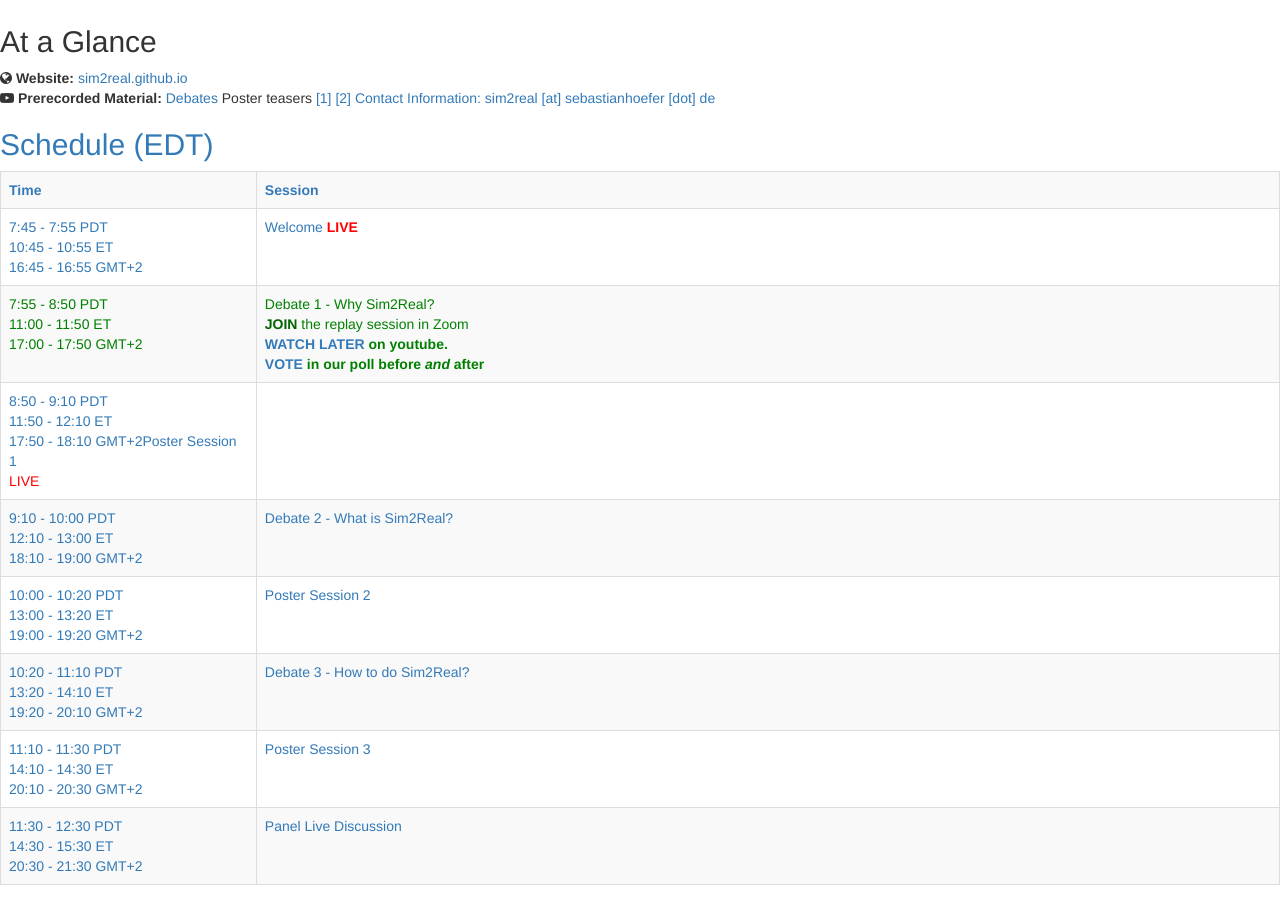
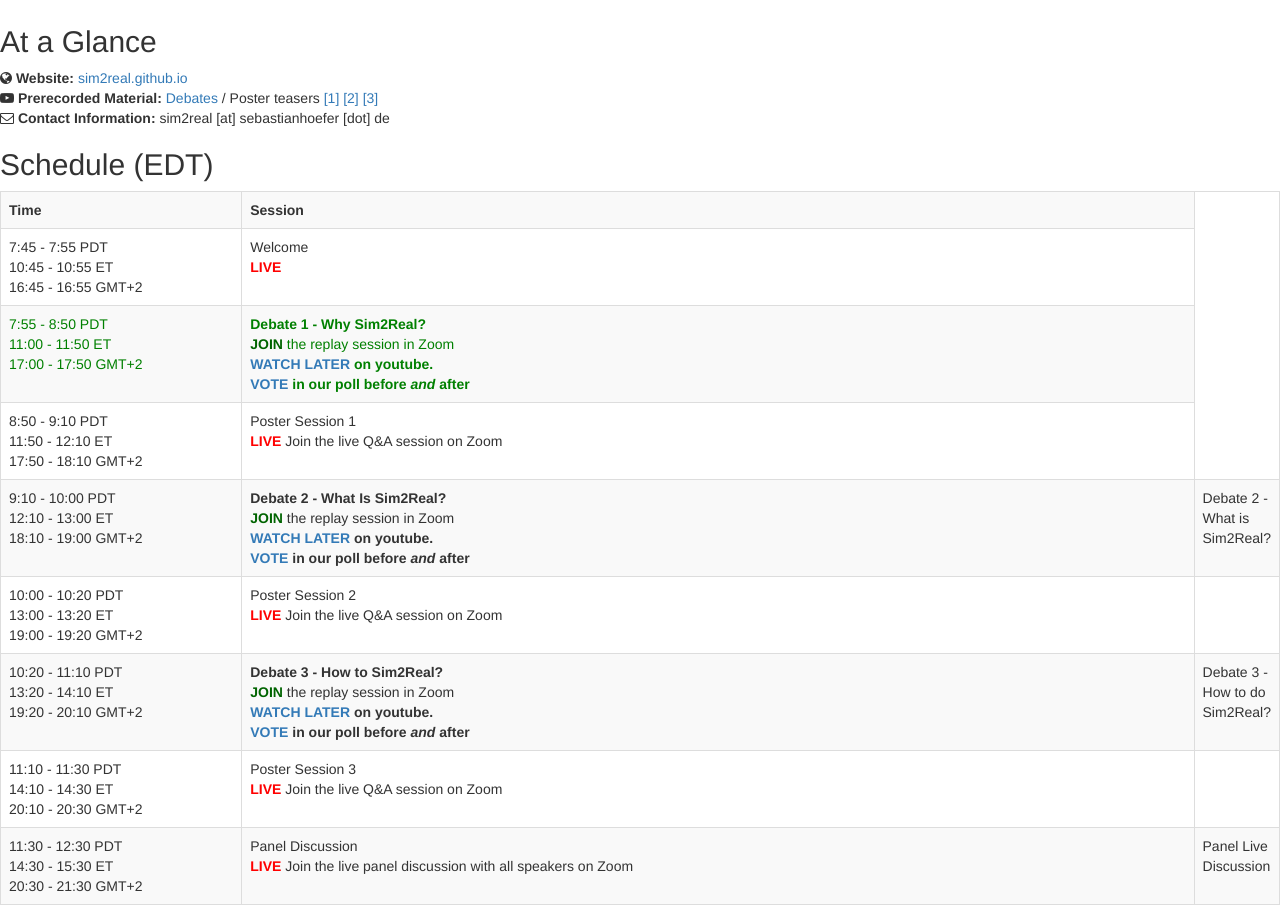
Before and after one commit to sim2real/sim2real.github.io, a Jekyll site: the page pheedloop/index.html, which Jekyll copies as it is, in a window 1280 px wide and 1400 px high. Shown: the top 908 px of the window. Built offline with Jekyll 4.4.1, drawn with Linux system fonts in a browser that asks for light colours; nearby versions of some CDN libraries.

Commit message:
Pumped up feedloop schedule

```diff
--- a/pheedloop/index.html
+++ b/pheedloop/index.html
@@ -21,10 +21,10 @@
         href="https://sim2real.github.io" target="_blank">sim2real.github.io</a><br />
     <strong><span class="fa fa-youtube-play"></span> Prerecorded Material:</strong> <a
         href="https://www.youtube.com/watch?v=Q-rsvVr2CjE&list=PLKUnyDCkD3O_BHMiGuP7V38KEUSzVGJb0" target="_blank">Debates</a>
-        Poster teasers
+        / Poster teasers
         <a href="https://www.youtube.com/watch?v=3qAChP_6PVY&list=PL4BpvvbNDc3Sz_WaC9uIc-k7S5WQURqT2">[1]</a>
         <a href="https://www.youtube.com/watch?v=LLFfPbirwHk&list=PL4BpvvbNDc3SxmswMbOljlUcCQJQ6eFDL">[2]</a>
-        <a href="https://www.youtube.com/watch?v=CEEGJZJmDF8&list=PL4BpvvbNDc3TT9QwliZL5zSLAIXe4hgK2[3]</a>
+        <a href="https://www.youtube.com/watch?v=CEEGJZJmDF8&list=PL4BpvvbNDc3TT9QwliZL5zSLAIXe4hgK2">[3]</a>
         <br />
     <strong><span class="fa fa-envelope-o"></span> Contact Information:</strong> sim2real [at] sebastianhoefer [dot] de
 </div>
@@ -42,13 +42,14 @@
                 <td>7:45 - 7:55 PDT<br/>
                 10:45 - 10:55 ET<br/>
                 16:45 - 16:55 GMT+2</td>
-                <td>Welcome <span style="color: red; font-weight:bold;">LIVE</span></td>
+                <td>Welcome <br/>
+                    <span style="color: red; font-weight:bold;">LIVE</span></td>
             </tr>
             <tr style="color:green">
                 <td>7:55 - 8:50 PDT<br/>
                 11:00 - 11:50 ET<br/>
                 17:00 - 17:50 GMT+2</td>
-                <td>Debate 1 - Why Sim2Real?<br/>
+                <td><b>Debate 1 - Why Sim2Real?</b><br/>
                 <span style="color: darkgreen; font-weight:bold;">JOIN</span> the replay session in Zoom<br/>
                 <a href="https://youtu.be/Q-rsvVr2CjE" target="_blank"><b>WATCH LATER</a> on youtube.<br/>
                 <a href="#slido1"><b>VOTE</a></a> in our poll before <i>and</i> after
@@ -57,39 +58,59 @@
             <tr>
                 <td>8:50 - 9:10 PDT<br/>
                 11:50 - 12:10 ET<br/>
-                17:50 - 18:10 GMT+2</td?
+                17:50 - 18:10 GMT+2</td>
                 <td>Poster Session 1<br/>
-                    <span style="color: red">LIVE</span>
+                    <span style="color: red; font-weight: bold">LIVE</span> Join the live Q&A session on Zoom
                 </td>
             </tr>
             <tr>
                 <td>9:10 - 10:00 PDT<br/>
                 12:10 - 13:00 ET<br/>
                 18:10 - 19:00 GMT+2</td>
+                <td><b>Debate 2 - What Is Sim2Real?</b><br/>
+                <span style="color: darkgreen; font-weight:bold;">JOIN</span> the replay session in Zoom<br/>
+                <a href="https://www.youtube.com/watch?v=yHDnv-v6Dj4&list=PLKUnyDCkD3O_BHMiGuP7V38KEUSzVGJb0&index=3&t=0s" target="_blank"><b>WATCH LATER</a> on youtube.<br/>
+                <a href="#slido2"><b>VOTE</a></a> in our poll before <i>and</i> after
+                </td>
+
                 <td>Debate 2 - What is Sim2Real?</td>
             </tr>
             <tr>
                 <td>10:00 - 10:20 PDT<br/>
                 13:00 - 13:20 ET<br/>
                 19:00 - 19:20 GMT+2</td>
-                <td>Poster Session 2</td>
+                <td>Poster Session 2<br/>
+                    <span style="color: red; font-weight: bold">LIVE</span> Join the live Q&A session on Zoom
+                </td>
             </tr>
             <tr>
                 <td>10:20 - 11:10 PDT<br/>
                 13:20 - 14:10 ET<br/>
                 19:20 - 20:10 GMT+2</td>
+                <td><b>Debate 3 - How to Sim2Real?</b><br/>
+                <span style="color: darkgreen; font-weight:bold;">JOIN</span> the replay session in Zoom<br/>
+                <a href="https://www.youtube.com/playlist?list=PLKUnyDCkD3O_BHMiGuP7V38KEUSzVGJb0" target="_blank"><b>WATCH LATER</a> on youtube.<br/>
+                <a href="#slido2"><b>VOTE</a></a> in our poll before <i>and</i> after
+                </td>
+
                 <td>Debate 3 - How to do Sim2Real?</td>
             </tr>
             <tr>
                 <td>11:10 - 11:30 PDT<br/>
                 14:10 - 14:30 ET<br/>
                 20:10 - 20:30 GMT+2</td>
-                <td>Poster Session 3</td>
+                <td>Poster Session 3<br/>
+                    <span style="color: red; font-weight: bold">LIVE</span> Join the live Q&A session on Zoom
+                </td>
             </tr>
             <tr>
                 <td>11:30 - 12:30 PDT<br/>
                 14:30 - 15:30 ET<br/>
                 20:30 - 21:30 GMT+2</td>
+                <td>Panel Discussion<br/>
+                    <span style="color: red; font-weight: bold">LIVE</span> Join the live panel discussion with all speakers on Zoom
+                </td>
+
                 <td>Panel Live Discussion</td>
             </tr>
         </tbody>
```
